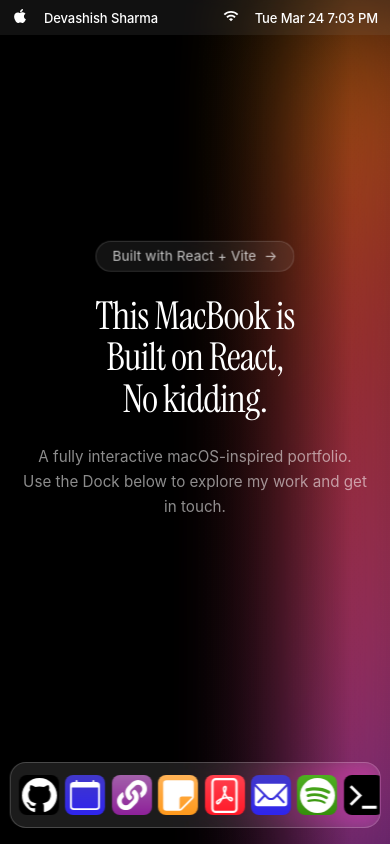
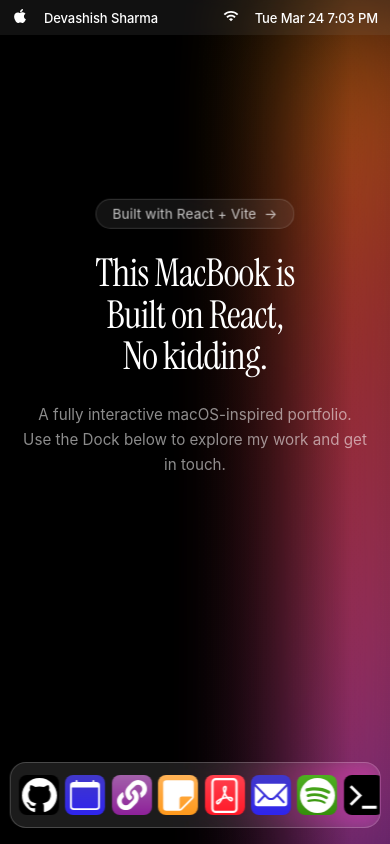
Before and after one commit to DevashishSharma-codes/Mac-Portfolio, a React (Vite) app: page / in a window 390 px wide. Built offline with nearby package versions, Linux system fonts and the light colour scheme; what react-console-emulator would draw is missing.

Commit message:
responsive

```diff
--- a/src/app.scss
+++ b/src/app.scss
@@ -6,19 +6,22 @@
   box-sizing: border-box;
 }
 
+/* 1. Using dvh (Dynamic Viewport Height) ensures the
+   address bar doesn't push content off-screen */
 html,
 body,
 #root {
-  height: 100%;
+  height: 100dvh;
   width: 100%;
 }
 
 body {
   overflow: hidden;
+  background: #000;
 }
 
 main {
-  height: 100vh;
+  height: 100dvh;
   width: 100%;
   overflow: hidden;
   position: relative;
@@ -32,7 +35,7 @@ main {
   top: 50%;
   left: 50%;
   transform: translate(-50%, -50%);
-  z-index: 0;
+  z-index: 10; /* Increased to stay above shaders */
   width: 90%;
   max-width: 860px;
 
@@ -75,26 +78,6 @@ main {
   color: rgba(255, 255, 255, 0.55);
   line-height: 1.65;
   max-width: 520px;
-}
-
-/* MOBILE HERO */
-
-@media (max-width: 768px) {
-
-  .hero-landing {
-    align-items: center;
-    text-align: center;
-    top: 45%;
-  }
-
-  .hero-subtitle {
-    text-align: center;
-  }
-
-  .hero-title {
-    font-size: clamp(2.4rem, 8vw, 3.5rem);
-  }
-
 }
 
 /* SHADER BACKGROUND */
@@ -146,10 +129,37 @@ main {
   pointer-events: none;
 }
 
-/* MOBILE DOCK FIX */
+/* DOCK BASE STYLES */
+.dock {
+  position: fixed; /* Ensures it stays relative to the screen, not the content */
+  bottom: 2rem;
+  left: 50%;
+  transform: translateX(-50%);
+  z-index: 100; /* Keeps it on top of everything */
+}
+
+/* MOBILE ADJUSTMENTS */
 
 @media (max-width: 768px) {
+
+  .hero-landing {
+    align-items: center;
+    text-align: center;
+    top: 40%; /* Moved up slightly to leave room for the dock */
+  }
+
+  .hero-subtitle {
+    text-align: center;
+  }
+
+  .hero-title {
+    font-size: clamp(2.4rem, 8vw, 3.5rem);
+  }
+
+  /* 2. Enhanced Dock Fix: Uses env(safe-area-inset-bottom) to
+     avoid the "Home Bar" on modern iPhones/Androids */
   .dock {
-    bottom: calc(env(safe-area-inset-bottom) + 25px);
+    bottom: calc(env(safe-area-inset-bottom) + 20px);
   }
+
 }
```
